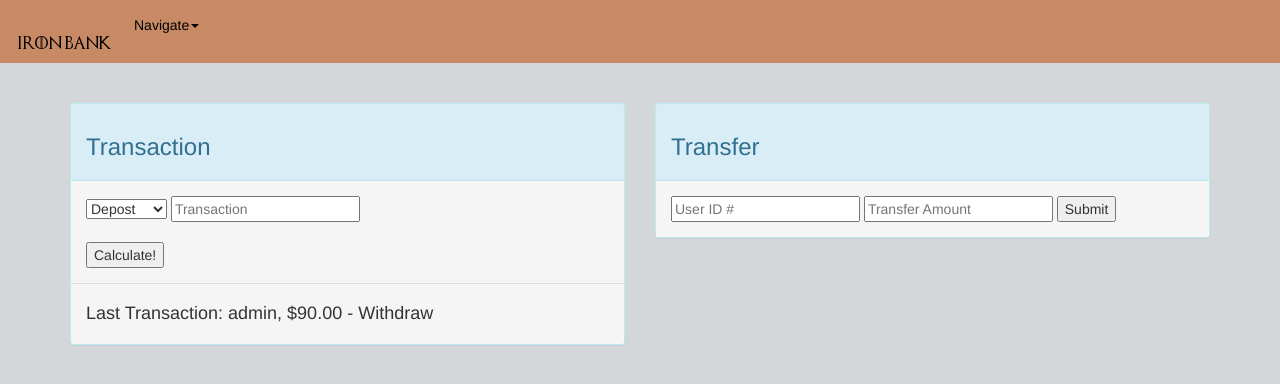
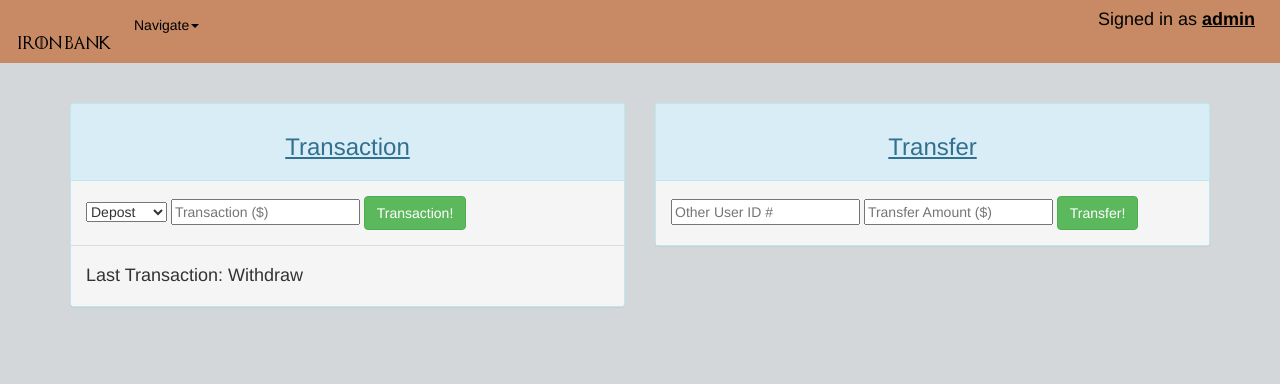
Before and after one commit to rallen0150/bank, a Django app: a page that uses templates/base.html in a window 1280 px wide. Shown: the top 384 px of the page. Run offline with Django 3.2, Linux system fonts and the light colour scheme; a user stored in the database is signed in; data comes from the database, SQL or seed files in the repository; both versions use the stored data as it was after the commit; some libraries are stand-ins or nearby versions.

Commit message:
worked on styling the app up

```diff
--- a/templates/bank/transaction_form.html
+++ b/templates/bank/transaction_form.html
@@ -8,7 +8,7 @@
   <div class="col-md-6">
     <div class="panel panel-info">
       <div class="panel-heading">
-          <h3>Transaction</h3>
+          <h3 id="under">Transaction</h3>
       </div>
       <div class="panel-body">
         <form class="" action="" method="post">
@@ -19,12 +19,12 @@
                 <option value="W">Withdraw</option>
                 {% endif %}
             </select>
-            <input type="number" step=".01" name="num1" min="0" value="" placeholder="Transaction"><br><br>
-            <input type="submit" name="" value="Calculate!">
+            <input type="number" step=".01" name="num1" min="0" value="" placeholder="Transaction ($)">
+            <button id="log" type="submit" class="btn btn-success">Transaction!</button>
         </form>
       </div>
       <div class="panel-footer">
-        <h4>Last Transaction: {{ transaction.last.user }}, ${{ transaction.last.num1|floatformat:2 }} - {{ transaction.last.get_operator1_display }}</h4>
+        <h4>Last Transaction: {{ transaction.last.get_operator1_display }}</h4>
       </div>
     </div>
   </div>
@@ -32,14 +32,14 @@
   <div class="col-md-6">
     <div class="panel panel-info">
       <div class="panel-heading">
-        <h3>Transfer</h3>
+        <h3 id="under">Transfer</h3>
       </div>
       <div class="panel-body">
         <form class="" action="{%  url 'transfer_create_view' %}" method="post">
           {% csrf_token %}
-          <input type="number" name="user" value="" min='1' placeholder="User ID #">
-          <input type="number" step=".01" min="0" name="num1" value="" placeholder="Transfer Amount">
-          <input type="submit" name="" value="Submit">
+          <input type="number" name="user" value="" min='1' placeholder="Other User ID #">
+          <input type="number" step=".01" min="0" name="num1" value="" placeholder="Transfer Amount ($)">
+          <button id="log" type="submit" class="btn btn-success">Transfer!</button>
         </form>
       </div>
     </div>
--- a/templates/base.html
+++ b/templates/base.html
@@ -8,6 +8,7 @@
     <link rel="stylesheet" href="{% static 'css/bootstrap.css' %}" media="screen" title="no title">
     <script src="https://ajax.googleapis.com/ajax/libs/jquery/3.1.1/jquery.min.js"></script>
     <script src="https://maxcdn.bootstrapcdn.com/bootstrap/3.3.7/js/bootstrap.min.js"></script>
+    <link rel="stylesheet" href="https://cdnjs.cloudflare.com/ajax/libs/font-awesome/4.7.0/css/font-awesome.min.css">
 
     <style media="screen">
       h1{
@@ -58,6 +59,13 @@
         text-decoration: underline;
         text-align: center;
       }
+      #center {
+        text-align: center;
+      }
+      .name {
+        color: black;
+        padding-right: 25px;
+      }
     </style>
   </head>
   <body>
@@ -71,21 +79,23 @@
               <a class="dropdown-toggle" data-toggle="dropdown" href="#">Navigate<span class="caret"></span></a>
 
               <ul class="dropdown-menu">
-                  <li><a href="{% url 'index_view' %}">Home</a></li>
+                  <li><a href="{% url 'index_view' %}"><span class="glyphicon glyphicon-home"></span> Home</a></li>
                 {% if not request.user.is_authenticated %}
                 {% else %}
-                  <li><a href="{% url 'balance_create_view' %}">Calculate/Transfer Balance</a></li>
-                  <li><a href="{% url 'transaction_detail_view' user.id %}">Transaction Report</a></li>
-                  <li><a href="{% url 'logout' %}?next={% url 'index_view' %}">Logout</a></li>
+                  <li><a href="{% url 'balance_create_view' %}"><span class="fa fa-money"></span> Calculate/Transfer Balance</a></li>
+                  <li><a href="{% url 'transaction_detail_view' user.id %}"><span class="fa fa-bar-chart"></span> Transaction Report</a></li>
+                  <li><a href="{% url 'logout' %}?next={% url 'index_view' %}"><span class="glyphicon glyphicon-off"></span> Logout</a></li>
                 {% endif %}
               </ul>
             </li>
           </ul>
           {% if not request.user.is_authenticated %}
-          <ul class="nav navbar-nav navbar-right">
-            <li><a class="logo" href="{% url 'user_create_view' %}"><span class="glyphicon glyphicon-user"></span> New User</a></li>
-            <li><a class="logo" href="{% url 'login' %}"><span class="glyphicon glyphicon-log-in"></span> Login</a></li>
-          </ul>
+            <ul class="nav navbar-nav navbar-right">
+              <li><a class="logo" href="{% url 'user_create_view' %}"><span class="glyphicon glyphicon-user"></span> New User</a></li>
+              <li><a class="logo" href="{% url 'login' %}"><span class="glyphicon glyphicon-log-in"></span> Login</a></li>
+            </ul>
+          {% else %}
+            <ul class="nav navbar-nav navbar-right"><h4 class="name">Signed in as <b id="under">{{ request.user }}</b></h4></ul>
           {% endif %}
       </div>
     </nav>
--- a/templates/registration/login.html
+++ b/templates/registration/login.html
@@ -26,6 +26,9 @@
             <button id="log" type="submit" class="btn btn-success btn-block">Login!</button>
           </form>
         </div>
+        <div class="panel-footer">
+          Not Already a User? <a href="{% url 'user_create_view' %}">Sign Up Here!</a>
+        </div>
       </div>
     </div>
   </div>
```
Also changed, not shown: templates/bank/transaction_list.html (+4 -4 lines), templates/index.html (+7 -4 lines), db.sqlite3.
